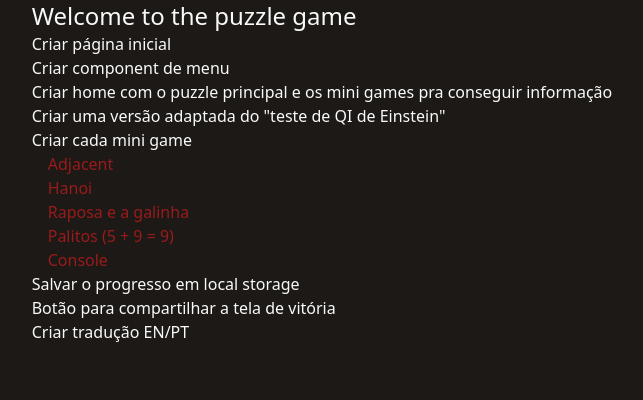
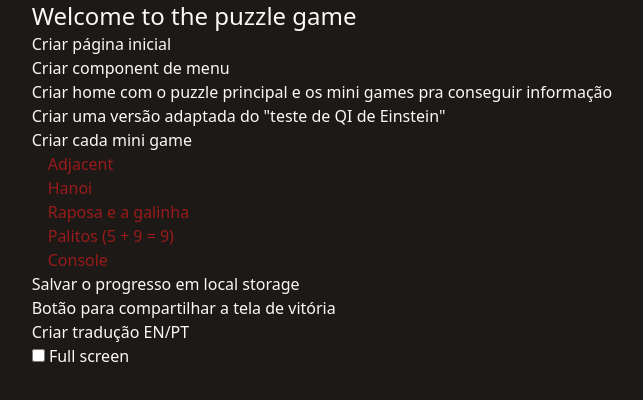
Before and after one commit to M4rkux/thepuzzlegame, a SvelteKit app: page / in a window 1280 px wide. Shown: the top 400 px of the page, without its empty margins (318-961 px from the left). Built offline with nearby package versions, Linux system fonts and the light colour scheme.

Commit message:
Add fullscreen feature

```diff
--- a/src/routes/+page.svelte
+++ b/src/routes/+page.svelte
@@ -1,3 +1,14 @@
+<script lang="ts">
+  let isFullScreen = false;
+  function handleToggleFullScreen() {
+    if (isFullScreen) {
+      document.documentElement.requestFullscreen();
+    } else {
+      document.exitFullscreen();
+    }
+  }
+</script>
+
 <div class="flex w-full">
   <div class="m-auto">
     <h1 class="text-2xl">Welcome to the puzzle game</h1>
@@ -18,6 +29,7 @@
       <li>Salvar o progresso em local storage</li>
       <li>Botão para compartilhar a tela de vitória</li>
       <li>Criar tradução EN/PT</li>
+      <li><label><input type="checkbox" bind:checked={isFullScreen} on:change={handleToggleFullScreen} /> Full screen</label></li>
     </ul>
   </div>
 </div>
```
